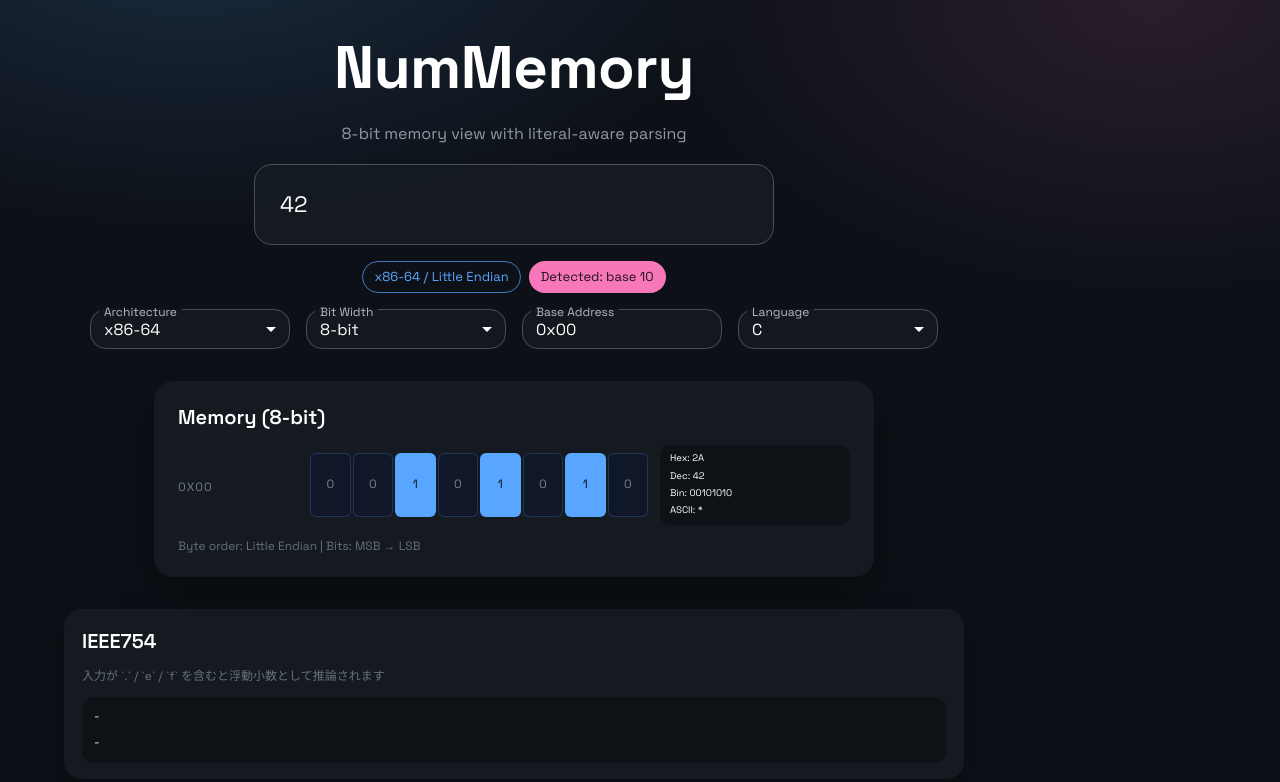
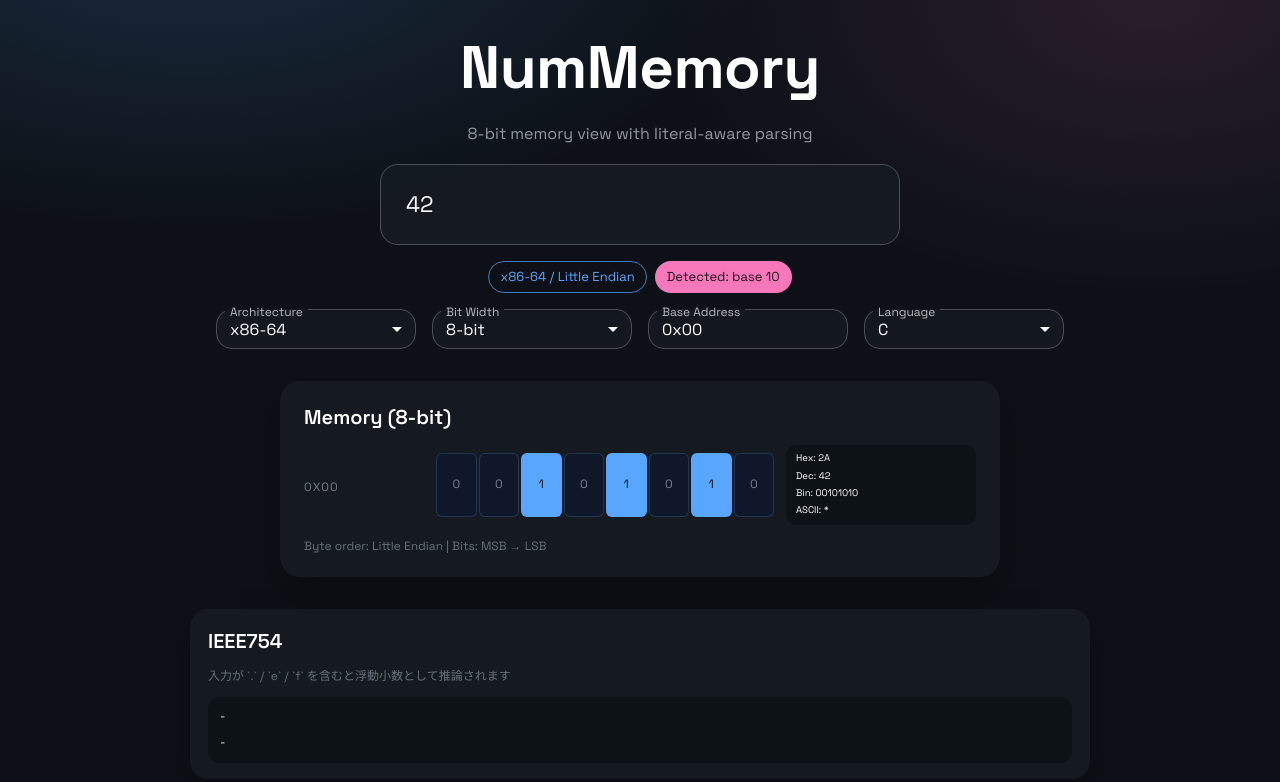
Before and after one commit to cha84rakanal/NumMem, a React (Vite) app: page / in a window 1280 px wide. Shown: the top 782 px of the page. Built offline with nearby package versions, Linux system fonts and the light colour scheme.

Commit message:
centering ui

```diff
--- a/src/styles.css
+++ b/src/styles.css
@@ -23,6 +23,7 @@ body {
     linear-gradient(180deg, rgba(13, 17, 23, 0.96), rgba(13, 17, 23, 1));
   display: flex;
   flex-direction: column;
+  align-items: center;
   gap: 24px;
 }
 
@@ -53,10 +54,9 @@ body {
 }
 
 .content {
-  display: grid;
-  grid-template-columns: minmax(0, 1fr) 220px;
-  gap: 32px;
   align-items: start;
+  width: 100%;
+  max-width: 1200px;
 }
 
 .center-panel {
```
